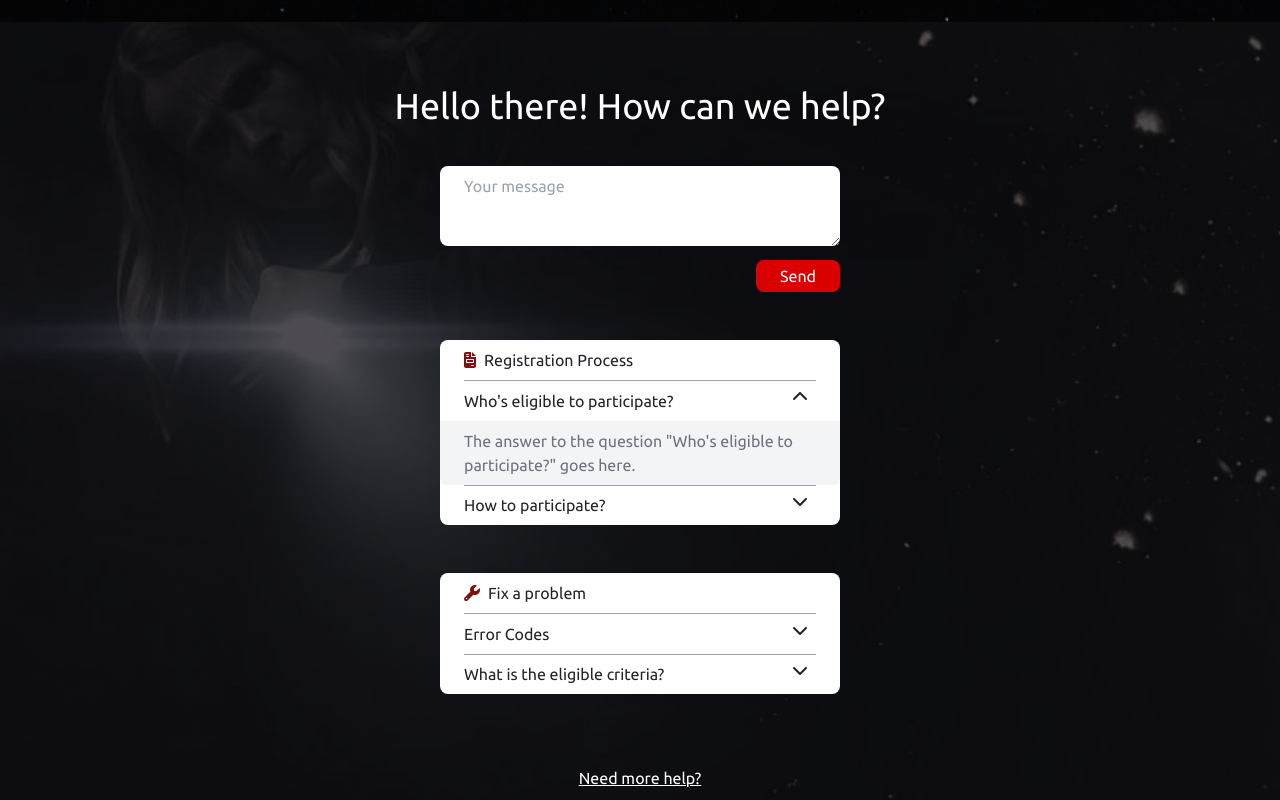
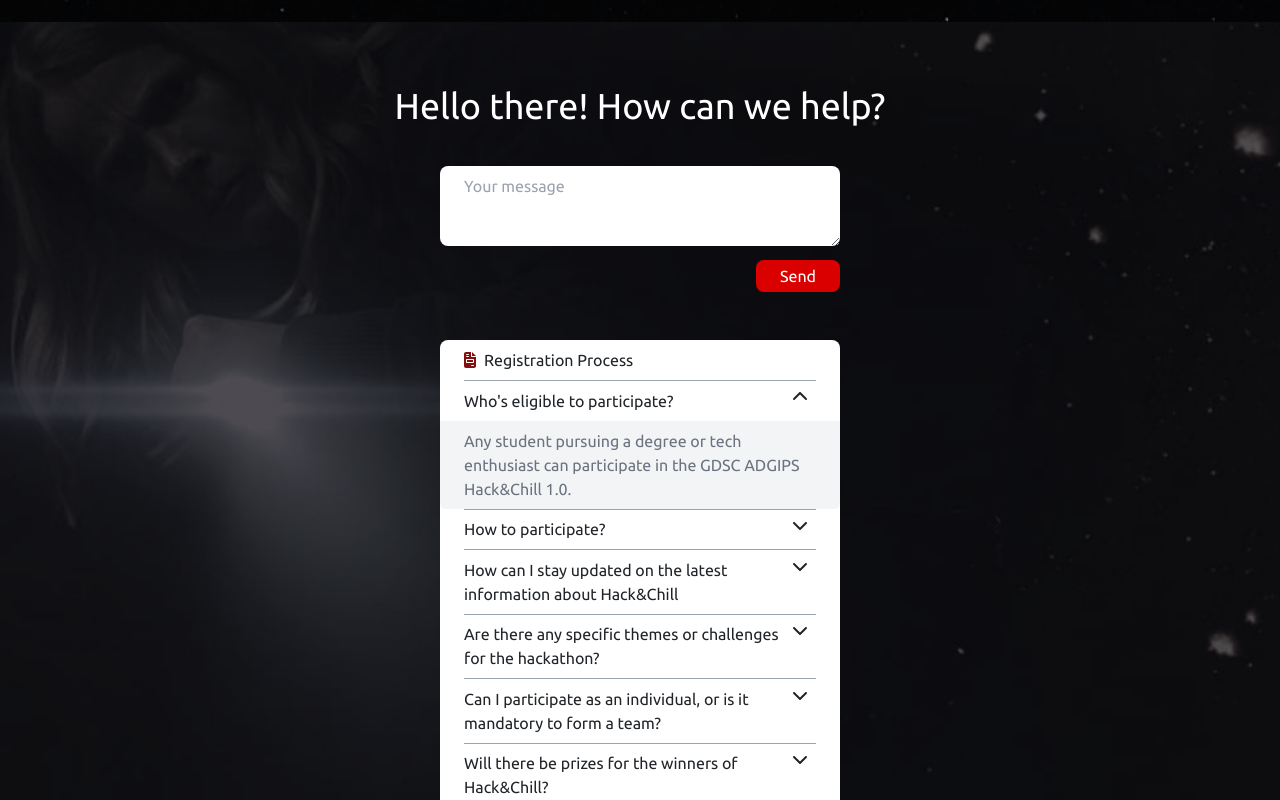
Before and after one commit to HaroonSaifi17/HackNChill, a React (Vite) app: page / in a window 1280 px wide. Both pictures are taken after a click on the link "Who's eligible to participate?". Shown: the part 7854-8654 px from the top of the page. Built offline with nearby package versions, Linux system fonts and the light colour scheme.

Commit message:
content updated

```diff
--- a/src/component/about/About.jsx
+++ b/src/component/about/About.jsx
@@ -10,12 +10,13 @@
         </h3>
         <div className="flex gap-10 flex-row max-md:!flex-col-reverse my-10 justify-center items-center">
           <p className="min-w-[300px] max-w-[400px] text-white max-md:max-w-none text-base text-justify">
-            Are you craving to code, elevate your problem solving skills and
-            dwell yourself into the world of innovation? Brace yourself, as GDSC
-            ADGIPS announces opportunities for the highly anticipated event
-            Hack&Chill. As we prepare for an unforgettable experience, we want
-            committed folks to join us in making this event a resounding
-            success.🔥
+            Get ready for an exciting dive into innovation and collaboration as
+            we proudly unveil the grandest event of our GDSC ADGIPS – Hack&Chill
+            1.0! It's time to announce the most anticipated Hackathon of the
+            year, coming to you this March with promises of unparalleled thrills
+            and a celebration of technology like never before. Hack&Chill 1.0
+            introduces a spectrum of captivating themes, offering substantial
+            prize money for outstanding projects in each theme.
           </p>
           <img
             className="flex-1 min-w-[300px]"
--- a/src/component/help/Help.jsx
+++ b/src/component/help/Help.jsx
@@ -48,13 +48,12 @@
               />
               Registration Process
             </p>
-
             <div className="h-[0.5px] bg-gray-400 mx-4"></div>
             <a
               className="p-2 px-4 flex cursor-pointer justify-between"
               onClick={() => toggleAnswer("eligible")}
             >
-              <span>Who's eligible to participate?</span>
+              <span> Who's eligible to participate?</span>
               <FontAwesomeIcon
                 className={`mr-2 text-gray duration-200 ${
                   answersVisible["eligible"] ? "rotate-180" : ""
@@ -65,13 +64,12 @@
             {answersVisible["eligible"] && (
               <div className="px-4 py-2 bg-gray-100 rounded-b-md text-gray-500">
                 <p>
-                  The answer to the question "Who's eligible to participate?"
-                  goes here.
+                  Any student pursuing a degree or tech enthusiast can
+                  participate in the GDSC ADGIPS Hack&Chill 1.0.
                 </p>
               </div>
             )}
             <div className="h-[0.5px] bg-gray-400 mx-4"></div>
-
             <a
               className="p-2 px-4 flex justify-between cursor-pointer"
               onClick={() => toggleAnswer("participate")}
@@ -86,60 +84,132 @@
             </a>
             {answersVisible["participate"] && (
               <div className="px-4 py-2  bg-gray-100 rounded-b-md text-gray-500">
-                <p>
-                  The answer to the question "How to participate?" goes here.
-                </p>
+                <p>Click on Apply with Devfolio button on home page.</p>
               </div>
             )}
-          </div>
-          <div className="w-full bg-white rounded-lg overflow-hidden mt-5">
-            <p className="p-2 px-4">
-              <FontAwesomeIcon
-                className="mr-2 text-[#821010]"
-                icon={faWrench}
-              />
-              Fix a problem
-            </p>
             <div className="h-[0.5px] bg-gray-400 mx-4"></div>
             <a
-              className="p-2 px-4 flex cursor-pointer justify-between"
-              onClick={() => toggleAnswer("error")}
+              className="p-2 px-4 flex justify-between cursor-pointer"
+              onClick={() => toggleAnswer("updated")}
             >
-              <span>Error Codes</span>
+              <span>
+                How can I stay updated on the latest information about
+                Hack&Chill
+              </span>
               <FontAwesomeIcon
                 className={`mr-2 text-gray duration-200 ${
-                  answersVisible["error"] ? "rotate-180" : ""
+                  answersVisible["updated"] ? "rotate-180" : ""
                 }`}
                 icon={faChevronDown}
               />
             </a>
-            {answersVisible["error"] && (
-              <div className="px-4 py-2   bg-gray-100 rounded-b-md text-gray-500">
+            {answersVisible["updated"] && (
+              <div className="px-4 py-2  bg-gray-100 rounded-b-md text-gray-500">
                 <p>
-                  The answer to the question "Who's eligible to participate?"
-                  goes here.
+                  Follow our official social media handles and our website, for
+                  the latest updates, announcements, and important information
+                  leading up to and during Hack&Chill 1.0.
                 </p>
               </div>
             )}
-
             <div className="h-[0.5px] bg-gray-400 mx-4"></div>
-
             <a
               className="p-2 px-4 flex justify-between cursor-pointer"
-              onClick={() => toggleAnswer("criteria")}
+              onClick={() => toggleAnswer("themes")}
             >
-              <span>What is the eligible criteria?</span>
+              <span>
+                Are there any specific themes or challenges for the hackathon?
+              </span>
               <FontAwesomeIcon
                 className={`mr-2 text-gray duration-200 ${
-                  answersVisible["criteria"] ? "rotate-180" : ""
+                  answersVisible["themes"] ? "rotate-180" : ""
                 }`}
                 icon={faChevronDown}
               />
             </a>
-            {answersVisible["criteria"] && (
-              <div className="px-4 py-2 bg-gray-100 rounded-b-md  text-gray-500">
+            {answersVisible["themes"] && (
+              <div className="px-4 py-2  bg-gray-100 rounded-b-md text-gray-500">
                 <p>
-                  The answer to the question "How to participate?" goes here.
+                  CYes, there are various themes, including sustainability,
+                  healthcare, smart education, open innovation, blockchain,
+                  cybersecurity, heritage and culture, and robotics.
+                </p>
+              </div>
+            )}
+            <div className="h-[0.5px] bg-gray-400 mx-4"></div>
+            <a
+              className="p-2 px-4 flex justify-between cursor-pointer"
+              onClick={() => toggleAnswer("participants")}
+            >
+              <span>
+                Can I participate as an individual, or is it mandatory to form a
+                team?
+              </span>
+              <FontAwesomeIcon
+                className={`mr-2 text-gray duration-200 ${
+                  answersVisible["participants"] ? "rotate-180" : ""
+                }`}
+                icon={faChevronDown}
+              />
+            </a>
+            {answersVisible["participants"] && (
+              <div className="px-4 py-2  bg-gray-100 rounded-b-md text-gray-500">
+                <p>
+                  Unfortunately, participating as an individual is not allowed
+                  for Hack&Chill. However, you can certainly form a team to join
+                  the hackathon. The minimum team size requirement is 3 members,
+                  so gather your peers and collaborate to make the most out of
+                  this exciting event!
+                </p>
+              </div>
+            )}{" "}
+            <div className="h-[0.5px] bg-gray-400 mx-4"></div>
+            <a
+              className="p-2 px-4 flex justify-between cursor-pointer"
+              onClick={() => toggleAnswer("prizes")}
+            >
+              <span>Will there be prizes for the winners of Hack&Chill?</span>
+              <FontAwesomeIcon
+                className={`mr-2 text-gray duration-200 ${
+                  answersVisible["prizes"] ? "rotate-180" : ""
+                }`}
+                icon={faChevronDown}
+              />
+            </a>
+            {answersVisible["prizes"] && (
+              <div className="px-4 py-2  bg-gray-100 rounded-b-md text-gray-500">
+                <p>
+                  Yes, there will be prize money awarded to the top performers
+                  of Hack&Chill. Stay tuned for more details on the prize
+                  categories and amounts.
+                </p>
+              </div>
+            )}{" "}
+            <div className="h-[0.5px] bg-gray-400 mx-4"></div>
+            <a
+              className="p-2 px-4 flex justify-between cursor-pointer"
+              onClick={() => toggleAnswer("mentor")}
+            >
+              <span>
+                Will there be mentors available to assist participants during
+                the hackathon?
+              </span>
+              <FontAwesomeIcon
+                className={`mr-2 text-gray duration-200 ${
+                  answersVisible["mentor"] ? "rotate-180" : ""
+                }`}
+                icon={faChevronDown}
+              />
+            </a>
+            {answersVisible["mentor"] && (
+              <div className="px-4 py-2  bg-gray-100 rounded-b-md text-gray-500">
+                <p>
+                  Yes, there will be mentors available to assist participants
+                  during the hackathon. We have a dedicated team of mentors
+                  assigned to provide guidance and support. Additionally, if
+                  you're interested in becoming a mentor, there will be an
+                  application process where you can apply for the mentorship
+                  role.
                 </p>
               </div>
             )}
```
